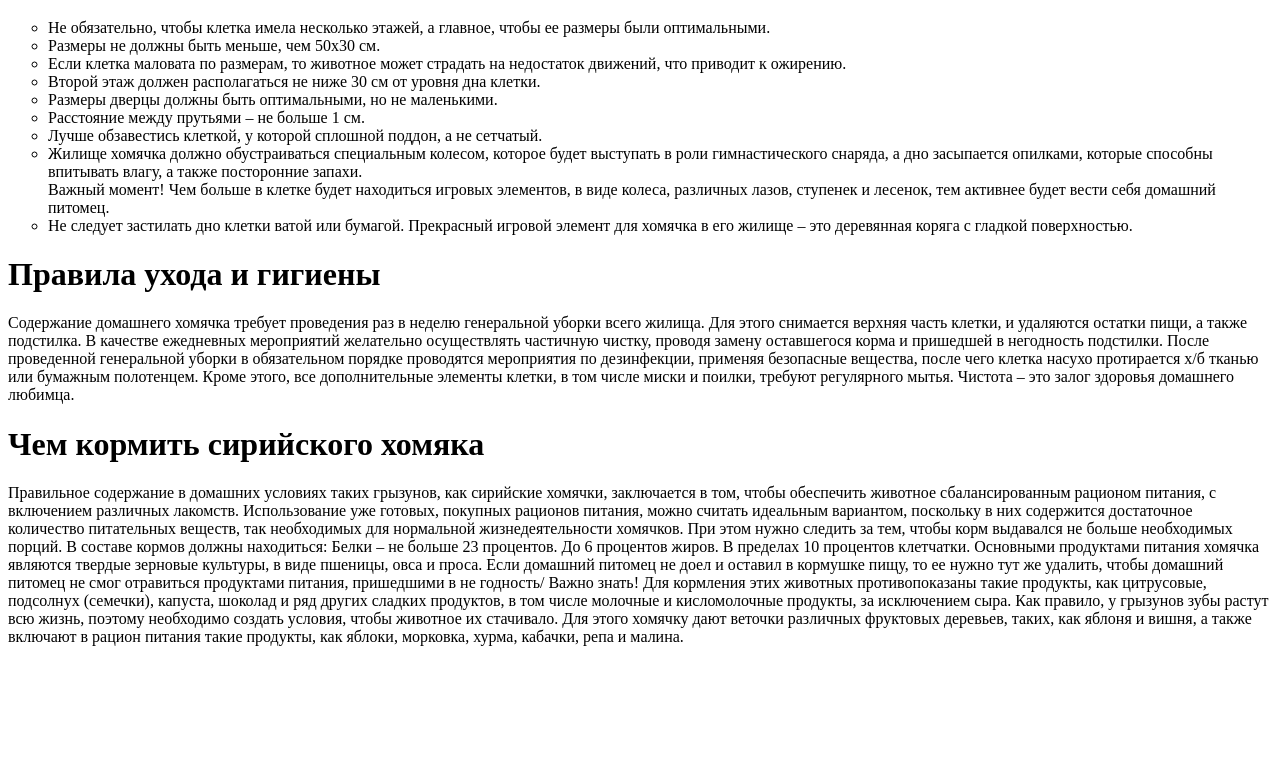
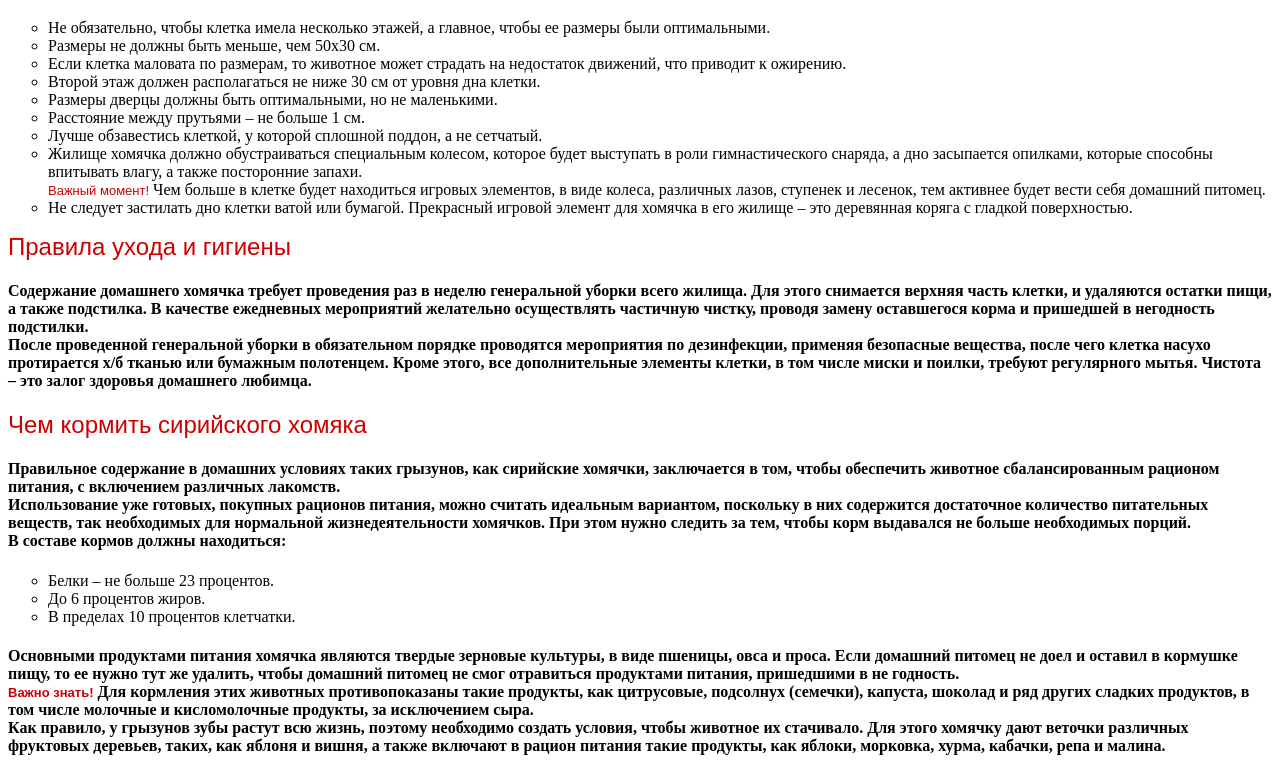
Before and after one commit to sonatigr/hamster, a plain HTML site: page index.html in a window 1280 px wide. Shown: the part 399-1175 px from the top of the page. Before the commit the page ends 1053 px from the top, so only its background shows below. Drawn offline with Linux system fonts and the light colour scheme.

Commit message:
Update index.html

```diff
--- a/index.html
+++ b/index.html
@@ -18,20 +18,23 @@
 <li>Расстояние между прутьями – не больше 1 см.</li>
 <li>Лучше обзавестись клеткой, у которой сплошной поддон, а не сетчатый.</li>
 <li>Жилище хомячка должно обустраиваться специальным колесом, которое будет выступать в роли гимнастического снаряда, а дно засыпается опилками, которые способны впитывать влагу, а также посторонние запахи.<br>
-Важный момент! Чем больше в клетке будет находиться игровых элементов, в виде колеса, различных лазов, ступенек и лесенок, тем активнее будет вести себя домашний питомец.</li>
+<font size="2" color="cc0000" face="fantasy">Важный момент!</font> Чем больше в клетке будет находиться игровых элементов, в виде колеса, различных лазов, ступенек и лесенок, тем активнее будет вести себя домашний питомец.</li>
 <li>Не следует застилать дно клетки ватой или бумагой. Прекрасный игровой элемент для хомячка в его жилище – это деревянная коряга с гладкой поверхностью.</li>
 </ul>
-  <h1>Правила ухода и гигиены</h1>
-Содержание домашнего хомячка требует проведения раз в неделю генеральной уборки всего жилища. Для этого снимается верхняя часть клетки, и удаляются остатки пищи, а также подстилка. В качестве ежедневных мероприятий желательно осуществлять частичную чистку, проводя замену оставшегося корма и пришедшей в негодность подстилки.
-После проведенной генеральной уборки в обязательном порядке проводятся мероприятия по дезинфекции, применяя безопасные вещества, после чего клетка насухо протирается х/б тканью или бумажным полотенцем. Кроме этого, все дополнительные элементы клетки, в том числе миски и поилки, требуют регулярного мытья. Чистота – это залог здоровья домашнего любимца.
-<h1>Чем кормить сирийского хомяка</h1>
-Правильное содержание в домашних условиях таких грызунов, как сирийские хомячки, заключается в том, чтобы обеспечить животное сбалансированным рационом питания, с включением различных лакомств.
-Использование уже готовых, покупных рационов питания, можно считать идеальным вариантом, поскольку в них содержится достаточное количество питательных веществ, так необходимых для нормальной жизнедеятельности хомячков. При этом нужно следить за тем, чтобы корм выдавался не больше необходимых порций.
-В составе кормов должны находиться:
-Белки – не больше 23 процентов.
-До 6 процентов жиров.
-В пределах 10 процентов клетчатки.
-Основными продуктами питания хомячка являются твердые зерновые культуры, в виде пшеницы, овса и проса. Если домашний питомец не доел и оставил в кормушке пищу, то ее нужно тут же удалить, чтобы домашний питомец не смог отравиться продуктами питания, пришедшими в не годность/
-Важно знать! Для кормления этих животных противопоказаны такие продукты, как цитрусовые, подсолнух (семечки), капуста, шоколад и ряд других сладких продуктов, в том числе молочные и кисломолочные продукты, за исключением сыра.
-Как правило, у грызунов зубы растут всю жизнь, поэтому необходимо создать условия, чтобы животное их стачивало. Для этого хомячку дают веточки различных фруктовых деревьев, таких, как яблоня и вишня, а также включают в рацион питания такие продукты, как яблоки, морковка, хурма, кабачки, репа и малина.                                                                                                                                                                                                                                                                                                                                                                                                                                                                                                                                                                                                                                                                                                                                                   </body>
+<font size="5" color="cc0000" face="fantasy">Правила ухода и гигиены</font>
+<h4>Содержание домашнего хомячка требует проведения раз в неделю генеральной уборки всего жилища. Для этого снимается верхняя часть клетки, и удаляются остатки пищи, а также подстилка. В качестве ежедневных мероприятий желательно осуществлять частичную чистку, проводя замену оставшегося корма и пришедшей в негодность подстилки.<br>
+После проведенной генеральной уборки в обязательном порядке проводятся мероприятия по дезинфекции, применяя безопасные вещества, после чего клетка насухо протирается х/б тканью или бумажным полотенцем. Кроме этого, все дополнительные элементы клетки, в том числе миски и поилки, требуют регулярного мытья. Чистота – это залог здоровья домашнего любимца.</h4>
+<font size="5" color="cc0000" face="fantasy">Чем кормить сирийского хомяка</font>
+<h4>Правильное содержание в домашних условиях таких грызунов, как сирийские хомячки, заключается в том, чтобы обеспечить животное сбалансированным рационом питания, с включением различных лакомств.<br>
+Использование уже готовых, покупных рационов питания, можно считать идеальным вариантом, поскольку в них содержится достаточное количество питательных веществ, так необходимых для нормальной жизнедеятельности хомячков. При этом нужно следить за тем, чтобы корм выдавался не больше необходимых порций.<br>
+В составе кормов должны находиться:</h4>
+<ul type="circle">
+<li>Белки – не больше 23 процентов.</li>
+<li>До 6 процентов жиров.</li>
+<li>В пределах 10 процентов клетчатки.</li>
+</ul>
+<h4>Основными продуктами питания хомячка являются твердые зерновые культуры, в виде пшеницы, овса и проса. Если домашний питомец не доел и оставил в кормушке пищу, то ее нужно тут же удалить, чтобы домашний питомец не смог отравиться продуктами питания, пришедшими в не годность.<br>
+<font size="2" color="cc0000" face="fantasy">Важно знать!</font> Для кормления этих животных противопоказаны такие продукты, как цитрусовые, подсолнух (семечки), капуста, шоколад и ряд других сладких продуктов, в том числе молочные и кисломолочные продукты, за исключением сыра.<br>
+Как правило, у грызунов зубы растут всю жизнь, поэтому необходимо создать условия, чтобы животное их стачивало. Для этого хомячку дают веточки различных фруктовых деревьев, таких, как яблоня и вишня, а также включают в рацион питания такие продукты, как яблоки, морковка, хурма, кабачки, репа и малина.</h4>                                                                                                                                                                                                                                                                                                                                                                                                                                                                                                                                                                                                                                                                                                                                                   </body>
+</body>
 </html>
```
